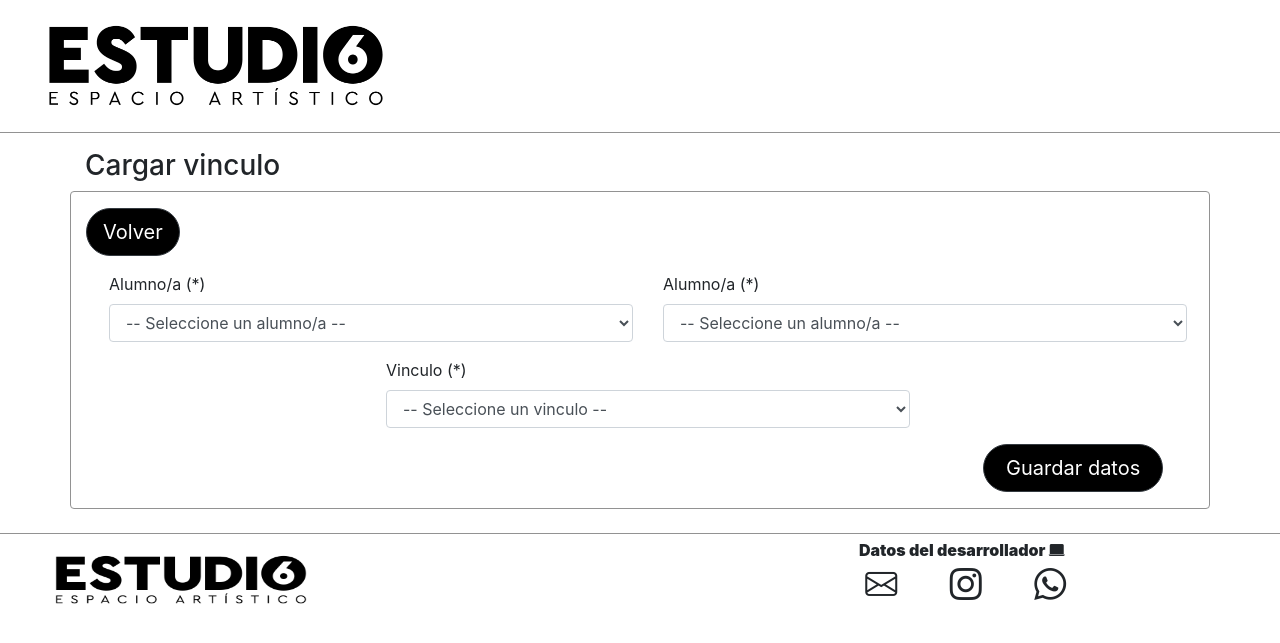
After one commit to Alvii98/proyecto_estudio, a PHP site: page /templates/vinculo_temp.php in a window 1280 px wide. The commit adds this page. Shown: the top 643 px of the page. Run offline with PHP 8.4, Linux system fonts and the light colour scheme; the template is opened without the code that fills it, so the values that code supplies are empty.

Commit message:
vinculos familiares, desde DNM

```diff
--- a/ajax/ajax_busqueda.php
+++ b/ajax/ajax_busqueda.php
@@ -12,6 +12,7 @@ foreach ($datos as $key) {
     $alumnos[] = ['id' => $key['id'],
                 'apellido' => $key['apellido'],
                 'nombre' => $key['nombre'],
+                'vinculo' => $key['vinculo'] == null ? 'Sin vinculo' : $key['vinculo'],
                 'edad' => datos::obtener_edad($key['fecha_nac']),
                 'actividad' => str_replace("|", "<br>", $key['actividad'])];
 }
--- a/js/ajax_busqueda.js
+++ b/js/ajax_busqueda.js
@@ -40,7 +40,9 @@ function buscar(){
                 tbody += `<tr onclick="alumno_id(`+element.id+`)"><td>`+element.apellido+`</td>
                 <td>`+element.nombre+`</td>
                 <td>`+element.edad+`</td>
-                <td>`+element.actividad+`</td></tr>`
+                <td>`+element.actividad+`</td>
+                <td>`+element.vinculo+`</td>
+                </tr>`
             });
         }else{
             document.querySelector('#cant_res').textContent = json.datos.length+' resultados.'
--- /dev/null
+++ b/js/vinculos.js
@@ -0,0 +1,38 @@
+window.addEventListener("click", function(event){
+    if(event.target.id == 'guardar_vinculo') guardar_vinculo(event)
+})
+
+function guardar_vinculo(event){
+    let alumnos = {}
+
+    alumnos = {'id_alumno_1': document.querySelector('#id_alumno_1').value,
+    'id_alumno_2': document.querySelector('#id_alumno_2').value,
+    'vinculo': document.querySelector('#vinculo').value}
+
+    if(alumnos.id_alumno_1.trim() == '0' || alumnos.id_alumno_2.trim() == '0' || alumnos.vinculo.trim() == '0'){
+        return alertify.alert('Carga de vinculos','Complete los datos obligatorios (*)')
+    }
+
+    alertify.confirm('Carga de vinculos', 'Seguro que quiere guardar este vinculo ?', function(){
+
+        fetch('ajax/ajax_guardar_vinculo.php', {
+            method: "POST",
+            // Set the post data
+            body: JSON.stringify({'alumnos':alumnos})
+        })
+        .then(response => response.json())
+        .then(function (json) {
+            // console.log(json)
+            if(json.respVinculo){
+                alertify.success('Guardado correctamente')
+                setTimeout(function(){location.reload()}, 2000)
+            }
+        })
+        .catch(function (error){
+            console.log(error)
+            // Catch errors
+            alertify.alert('Carga de vinculos','Ocurrio un error al guardar los datos.')
+        })
+    }, function(){ alertify.error('Cancelado')});
+
+}
--- a/templates/index_temp.php
+++ b/templates/index_temp.php
@@ -34,7 +34,7 @@
         <div class="row d-flex justify-content-center">
             <div class="col-md-12 d-flex justify-content-center">
                 <div class="col-md-4 boton-cargar" onclick="location.href='cargas.php'">Cargar alumno</div>
-                <div class="col-md-4 boton-cargar" onclick="location.href='#'">Cargar pago</div>
+                <div class="col-md-4 boton-cargar" onclick="location.href='vinculo.php'">Cargar vinculo</div>
                 <!-- <div class="col-md-4"></div> -->
             </div>
             <div class="col-md-10 d-flex justify-content-center mt-4">
--- a/templates/partials/tabla_temp.php
+++ b/templates/partials/tabla_temp.php
@@ -6,6 +6,7 @@
                 <th>Nombre</th>
                 <th>Edad</th>
                 <th>Actividad</th>
+                <th>Vinculo</th>
             </tr>
         </thead>
         <tbody>
--- /dev/null
+++ b/templates/vinculo_temp.php
@@ -0,0 +1,84 @@
+<!DOCTYPE html>
+<html lang="en">
+<head>
+    <meta charset="UTF-8">
+    <meta http-equiv="X-UA-Compatible" content="IE=edge">
+    <meta name="viewport" content="width=device-width, initial-scale=1.0">
+    <title>Cargas</title>
+    <!-- BOOTSTRAP 4.6 -->
+    <link rel="stylesheet" href="libs/bootstrap-4.6.1/css/bootstrap.min.css">
+    <link rel="stylesheet" href="libs/bootstrap-icons/font/bootstrap-icons.css">
+    <!-- JQUERY -->
+    <script src="libs/jquery-3.5.1.min.js"></script>
+    <!-- ALERTIFY -->
+	<link rel="stylesheet" href="libs/alertifyjs/css/alertify.min.css" />
+	<link rel="stylesheet" href="libs/alertifyjs/css/themes/default.min.css" />
+	<script src="libs/alertifyjs/alertify.min.js"></script>
+	<script src="libs/alertifyjs/settings.js"></script>
+    <!-- JS PARA guardar_datos -->
+    <script src="js/vinculos.js?<?php print time();?>"></script>
+    <!-- ESTILOS PARA LOGIN -->
+    <link rel="stylesheet" href="css/estilo.css?<?php print time();?>">
+</head>
+<body>
+    <?php include('partials\header_temp.php'); ?>
+    <?php include('partials\camara_temp.php'); ?>
+    <div class="container mt-3">
+        <div class="row">
+            <div class="col-md-12">
+                <h3>Cargar vinculo</h3>
+            </div>
+        </div>
+    </div>
+    <div class="container border border-color rounded mb-4">
+        <div class="row">
+            <div class="col-md-12 mt-3">
+                <div class="form-group float-left">
+                    <a class="btn btn-dark btn-lg rounded-pill" href="index.php" style="position: absolute;">Volver</a>
+                </div>
+                <div class="form-group col-md-6 float-left mt-5 pt-3">
+                    <label class="ml-2">Alumno/a (*)</label>
+                    <select class="form-control ml-2" id="id_alumno_1">
+                        <option selected value="0">-- Seleccione un alumno/a --</option>
+                        <?php foreach ($alumnos as $value) {?>
+                            <option value="<?php print$value['id'];?>">
+                                <?php print$value['apellido'].' '.$value['nombre'];?>
+                            </option>
+                        <?php } ?>
+                    </select>
+                </div>
+                <div class="form-group col-md-6 float-left mt-5 pt-3">
+                    <label class="ml-2">Alumno/a (*)</label>
+                    <select class="form-control ml-2" id="id_alumno_2">
+                        <option selected value="0">-- Seleccione un alumno/a --</option>
+                        <?php foreach ($alumnos as $value) {?>
+                            <option value="<?php print$value['id'];?>">
+                                <?php print$value['apellido'].' '.$value['nombre'];?>
+                            </option>
+                        <?php } ?>
+                    </select>
+                </div>
+            </div>
+            <div class="col-md-12 d-flex justify-content-center">
+                <div class="form-group col-md-6">
+                    <label class="ml-2">Vinculo (*)</label>
+                    <select class="form-control ml-2" id="vinculo">
+                        <option selected value="0">-- Seleccione un vinculo --</option>
+                        <option value="Padre">Padre</option>
+                        <option value="Madre">Madre</option>
+                        <option value="Hermano/a">Hermano/a</option>
+                        <option value="Primo/a">Primo/a</option>
+                        <option value="Primo/a"></option>
+                    </select>
+                </div>
+            </div>
+            <div class="col-md-12 d-flex justify-content-center">
+                <div class="form-group col-md-12">
+                    <button id="guardar_vinculo" class="btn btn-dark btn-lg rounded-pill float-right col-md-2 mr-3">Guardar datos</button>
+                </div>
+            </div>
+        </div>
+    </div>
+    <?php include('partials\footer_temp.php');?>
+</body>
+</html>
```
Also changed, not shown: ajax/ajax_guardar_vinculo.php (added, +15 -0 lines), clases/consultas.php (+23 -7 lines), vinculo.php (added, +8 -0 lines), bdd/estudio_ultimito.sql (added).
